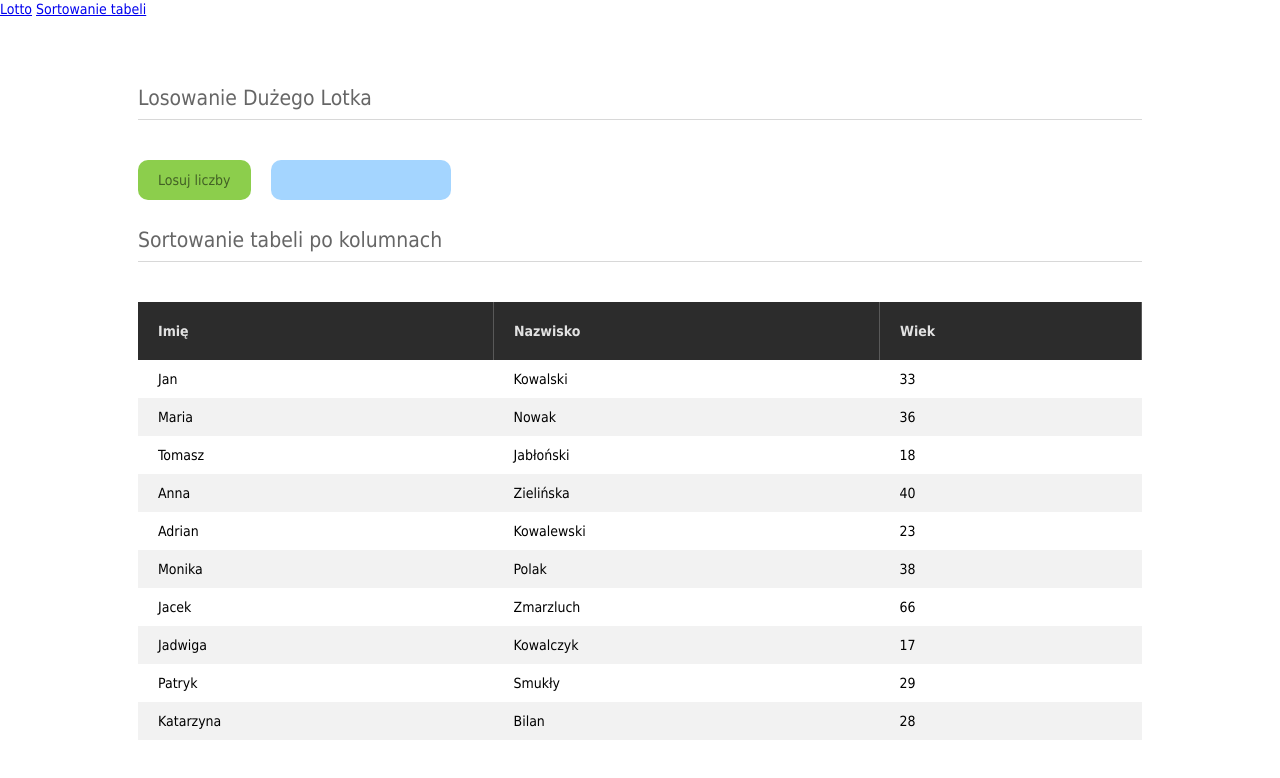
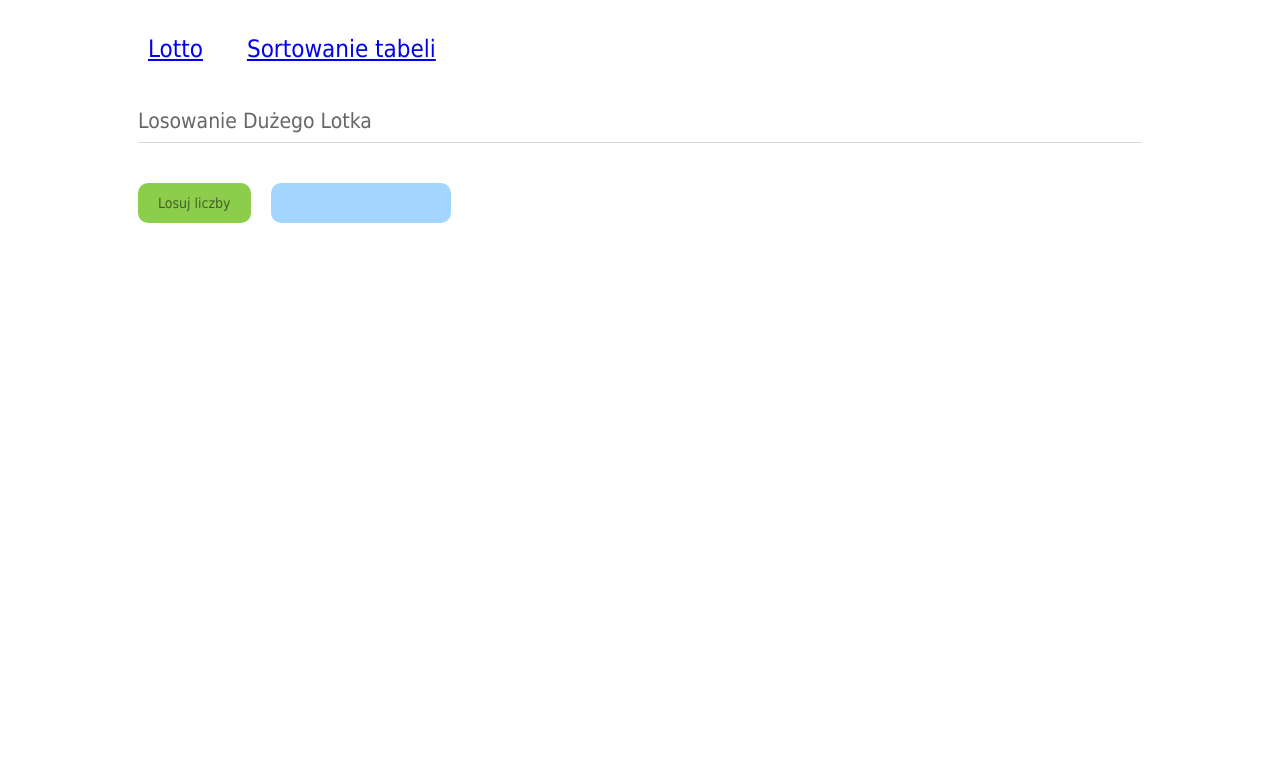
Before and after one commit to tomekb82/Javascript_basics, a plain HTML site: page index.html in a window 1280 px wide. Both pictures are taken after a click on the link "Lotto". Drawn offline with Linux system fonts and the light colour scheme.

Commit message:
stylowanie

```diff
--- a/css/style.css
+++ b/css/style.css
@@ -3,6 +3,20 @@
 * {
     padding: 0;
     margin: 0;
+}
+
+
+nav ul{
+	list-style: none;
+	margin:10px;
+	padding:10px:
+}
+
+nav ul li{
+	padding:10px;
+	margin: 0px 20px 0 0;
+	display:inline;
+    font-size: 24px;
 }
 
 body {
--- a/index.html
+++ b/index.html
@@ -8,11 +8,15 @@
 <body>
 
 
-            <a href="#lotto">Lotto</a>
-           <a href="#sortowanie">Sortowanie tabeli</a>
+    <div class="container">
 
+        <nav>
+            <ul>
+                <li><a href="#lotto">Lotto</a></li>
+                <li><a href="#sortowanie">Sortowanie tabeli</a></li>
+            </ul>
+        </nav>
 
-    <div class="container">
     <section id="lotto" >
 
         <h1>Losowanie Dużego Lotka</h1>
@@ -93,6 +97,7 @@
     </section>
     </div>
 
+<script src="js/main.js"></script>
 <script src="js/lotto.js"></script>
 <script src="js/sortowanie.js"></script>
 </body>
--- /dev/null
+++ b/js/main.js
@@ -0,0 +1,24 @@
+(function () {
+
+    var as = document.querySelectorAll("nav a");
+
+    function hideSection(e){
+
+        var selectedSection = document.querySelector(e.target.hash);
+
+        var sections = document.querySelectorAll("section");
+        for(var i=0; i < sections.length; i++){
+
+            sections[i].style.display = 'none';
+        }
+
+        selectedSection.style.display = 'block';
+        console.log(selectedSection);
+    }
+
+    for(var i =0; i<as.length; i++){
+        as[i].onclick = hideSection;
+    }
+
+
+})();
```
